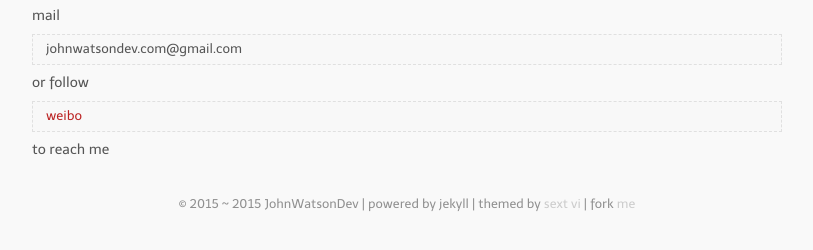
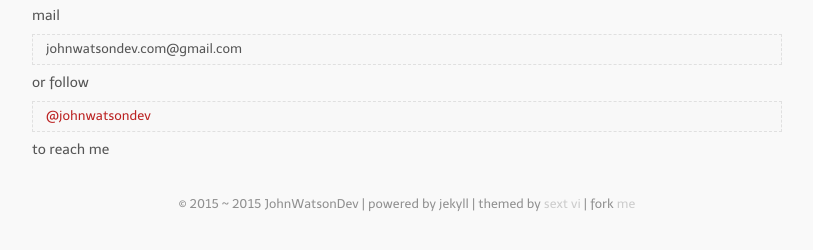
Before and after one commit to johnwatsondev/johnwatsondev.github.io, a Jekyll site: the page built from about.md, in a window 1280 px wide. Shown: the part 363-613 px from the top of the page, without its empty margins (233-1046 px from the left). Built offline with Jekyll 4.4.1, drawn with Linux system fonts in a browser that asks for light colours; nearby versions of some CDN libraries; some web fonts are replaced; Markdown is read by kramdown in place of the engine named in the settings.

Commit message:
update about page

```diff
--- a/about.md
+++ b/about.md
@@ -21,6 +21,6 @@ mail
 
 or follow
 
-> [weibo](http://weibo.com/johnwatsondev)
+> [@johnwatsondev](https://twitter.com/johnwatsondev)
 
 to reach me
```
